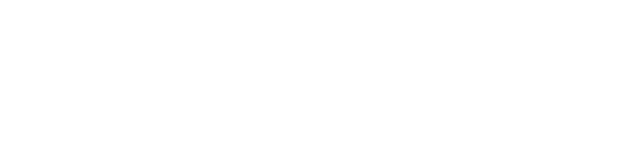
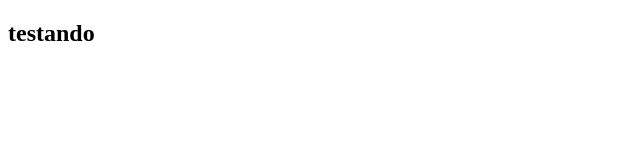
Before and after one commit to Eduferr/aula-cinco-git, a plain HTML site: page index.html in a window 1280 px wide. Shown: the whole page, without its empty margins (0-640 px from the left). Drawn offline with Linux system fonts and the light colour scheme.

Commit message:
Alterações

```diff
--- a/index.html
+++ b/index.html
@@ -7,5 +7,7 @@
 </head>
 <body>
 
+    <H2>testando</H2>
+
 </body>
 </html>
```
